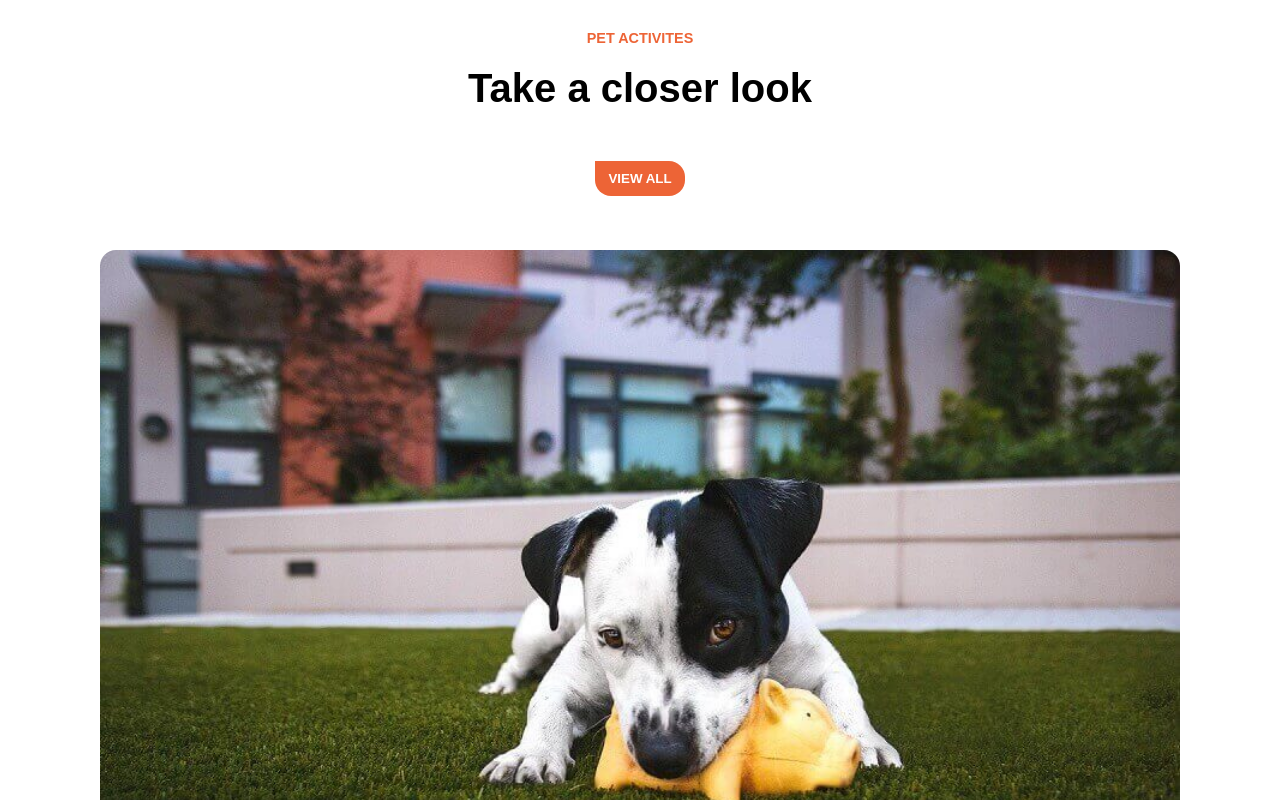
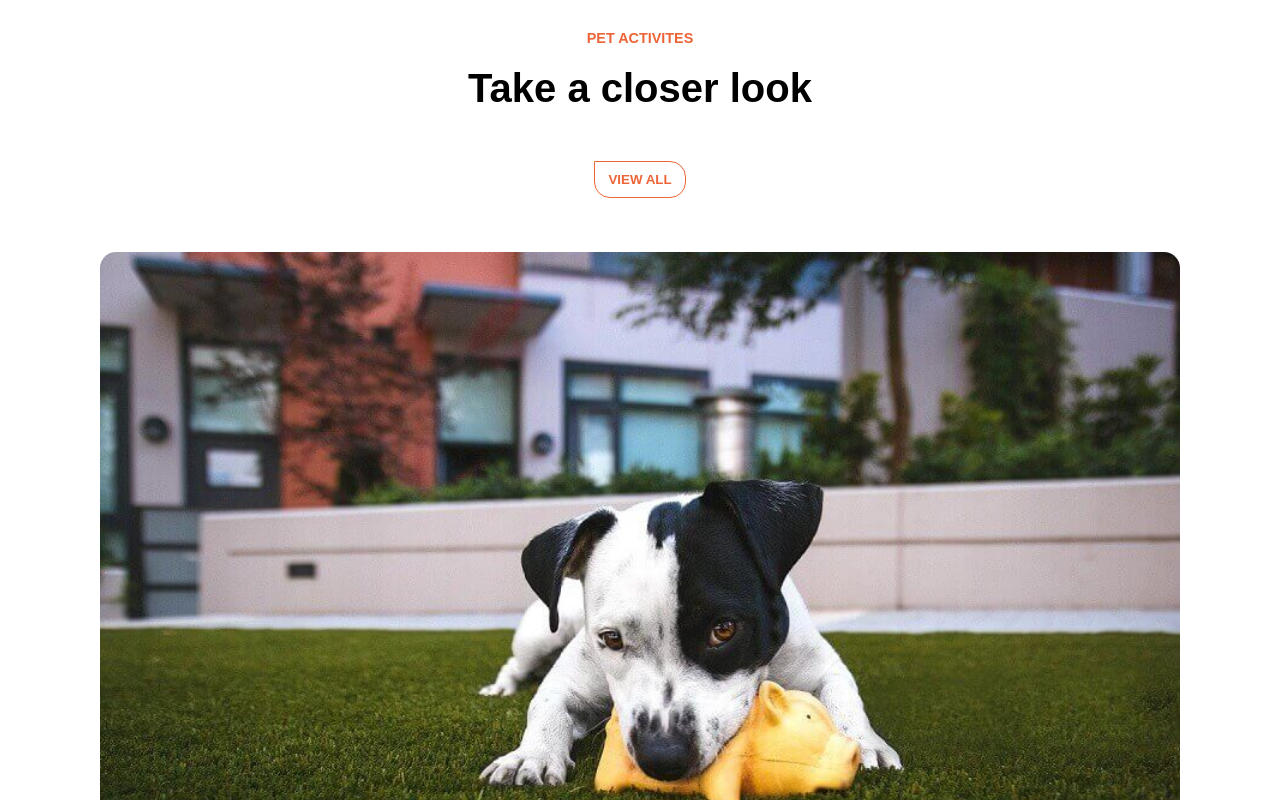
Before and after one commit to marcgirbaub/202301-w1ch4-marc-girbau, a website built with Parcel: page src/index.html in a window 1280 px wide. In both pictures the pointer is over the button "VIEW ALL". Shown: the top 800 px of the page. Built offline with nearby package versions, Linux system fonts and the light colour scheme; files whose address does not match are found by name.

Commit message:
Add view-all hover

```diff
--- a/src/css/styles.css
+++ b/src/css/styles.css
@@ -61,6 +61,12 @@ main {
   font-family: var(--primary-font);
   letter-spacing: 0.5;
   font-weight: bold;
+  border: 1.5px solid var(--color-accent);
+}
+
+.pet-activities__button:hover {
+  color: var(--color-accent);
+  background-color: white;
 }
 
 ul {
```
